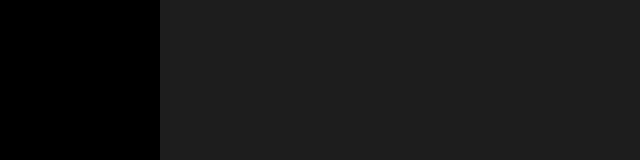
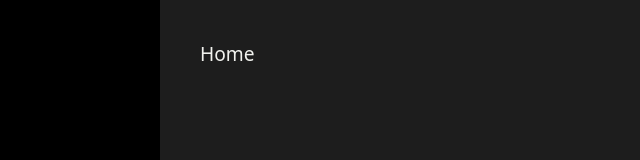
Before and after one commit to mkulemeka/Portfolio-v2, a React (Vite) app: page / in a window 1280 px wide. Shown: the top 160 px of the page, without its empty margins (0-640 px from the left). Built offline with nearby package versions, Linux system fonts and the light colour scheme.

Commit message:
still more to go

```diff
--- a/src/pages/About.jsx
+++ b/src/pages/About.jsx
@@ -1,5 +1,5 @@
 const About = () => {
-  return <div>About</div>;
+  return <div className="ml-[10rem] p-10">About</div>;
 };
 
 export default About;
--- a/src/pages/Home.jsx
+++ b/src/pages/Home.jsx
@@ -1,5 +1,5 @@
 const Home = () => {
-  return <div>Home</div>;
+  return <main className="ml-[10rem] p-10 ">Home</main>;
 };
 
 export default Home;
```
